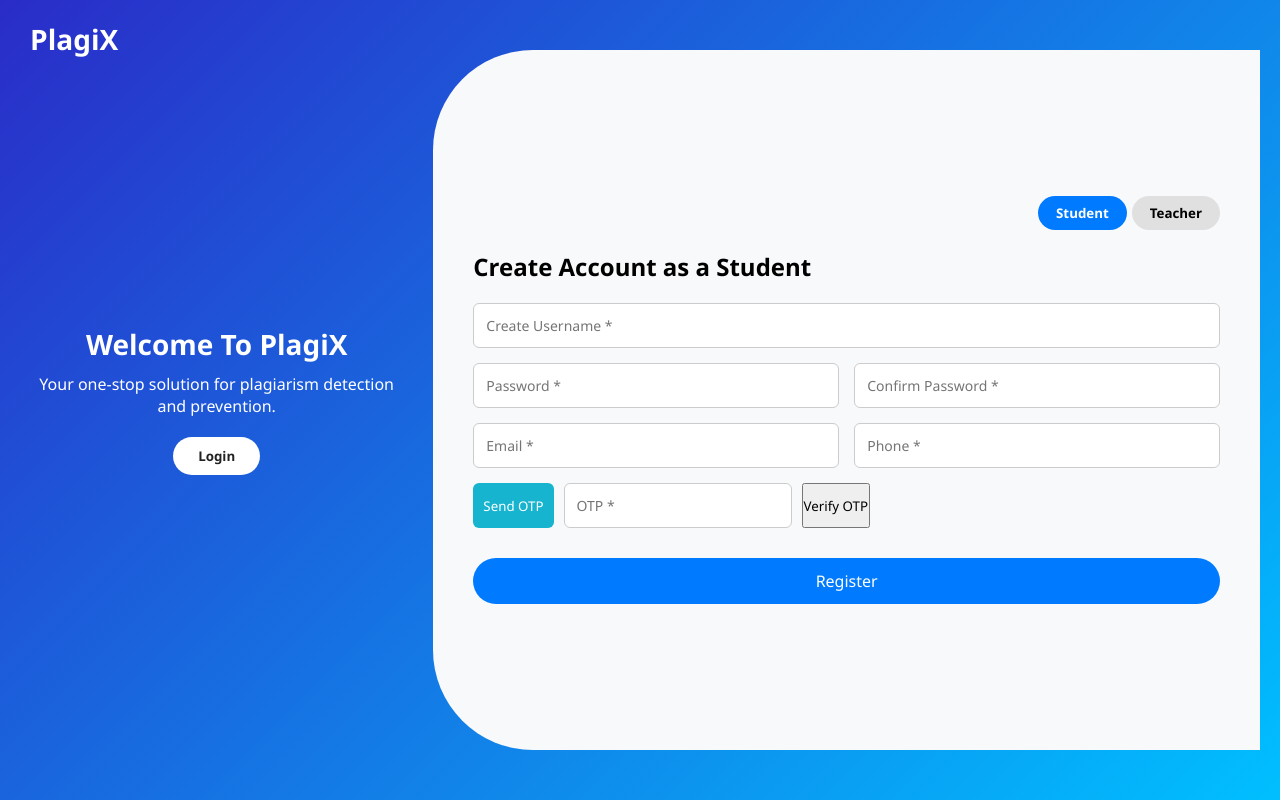
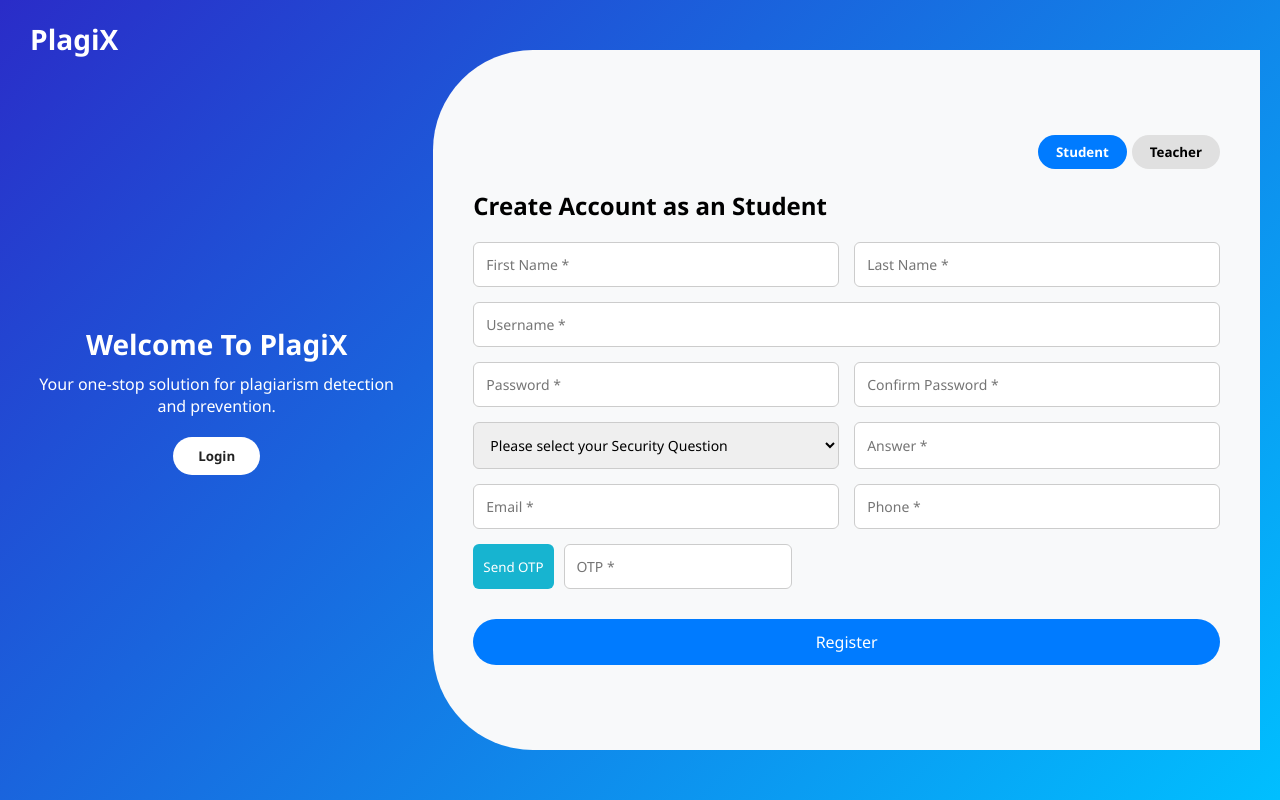
Before and after one commit to vrushali29-git/PlagiX, a React (Vite) app in the folder frontend/: page /signup in a window 1280 px wide. Built offline with nearby package versions, Linux system fonts and the light colour scheme.

Commit message:
Frontend changes

```diff
--- a/frontend/src/components/Homepage/Homepage.css
+++ b/frontend/src/components/Homepage/Homepage.css
@@ -137,7 +137,8 @@ html {
   border-radius: 30px;
   box-shadow: 0 8px 20px rgba(0,0,0,0.3);
   width: 350px;
-  margin-right:70px;
+  margin-right:3rem;
+  margin-bottom:1.5rem;
   position: relative;
   z-index: 5;
 
--- a/frontend/src/components/Signup/Signup.jsx
+++ b/frontend/src/components/Signup/Signup.jsx
@@ -1,6 +1,5 @@
 import React, { useState } from "react";
 import { useNavigate, Link } from "react-router-dom";
-import axios from "axios";
 import "./Signup.css";
 
 const Signup = () => {
@@ -11,20 +10,15 @@ const Signup = () => {
   const [password, setPassword] = useState("");
   const [confirmPassword, setConfirmPassword] = useState("");
   const [passwordError, setPasswordError] = useState("");
-  const [email, setEmail] = useState("");
-  const [phoneError, setPhoneError] = useState("");
-
-  const [phone, setPhone] = useState("");
-  const [otp, setOtp] = useState("");
-  const [otpSent, setOtpSent] = useState(false);
-  const [otpVerified, setOtpVerified] = useState(false);
 
   // Username validation
   const handleUsernameChange = (e) => {
     const value = e.target.value;
     setUsername(value);
+
     const regex =
       /^(?=.*[a-z])(?=.*[A-Z])(?=.*\d)(?=.*[@$!%*?&])[A-Za-z\d@$!%*?&]{8,}$/;
+
     if (!regex.test(value)) {
       setUsernameError(
         "Username must have 1 uppercase, 1 lowercase, 1 number, 1 special character, and be at least 8 characters long."
@@ -53,83 +47,14 @@ const Signup = () => {
     }
   };
 
-  // Phone input validation (E.164)
-  const handlePhoneChange = (e) => {
-    const value = e.target.value.trim();
-    setPhone(value);
-    const e164Regex = /^\+[1-9]\d{1,14}$/;
-    setPhoneError(e164Regex.test(value) ? "" : "Use E.164 format, e.g. +14155551234");
-  };
-
-  // Send OTP
-  const handleSendOTP = async () => {
-    if (!phone) {
-      alert("Please enter your phone number");
-      return;
-    }
-    const e164Regex = /^\+[1-9]\d{1,14}$/;
-    if (!e164Regex.test(phone)) {
-      alert("Please enter phone in E.164 format, e.g., +14155551234");
-      setPhoneError("Use E.164 format, e.g. +14155551234");
-      return;
-    }
-    try {
-      const response = await axios.post(
-        "http://localhost:5000/api/auth/send-otp",
-        { phone }
-      );
-      if (response.data.success) {
-        alert("OTP sent successfully!");
-        setOtpSent(true);
-      }
-    } catch (err) {
-      console.error(err);
-      alert("Failed to send OTP");
-    }
-  };
-
-  // Verify OTP
-  const handleVerifyOTP = async () => {
-    if (!otp) {
-      alert("Enter OTP");
-      return;
-    }
-    try {
-      const response = await axios.post(
-        "http://localhost:5000/api/auth/verify-otp",
-        { phone, otp }
-      );
-      if (response.data.success) {
-        alert("OTP verified successfully!");
-        setOtpVerified(true);
-      }
-    } catch (err) {
-      console.error(err);
-      alert("Invalid OTP");
-    }
-  };
-
-  // Submit form
-  const handleSubmit = async (e) => {
+  const handleSubmit = (e) => {
     e.preventDefault();
     if (usernameError || passwordError) {
       alert("Please fix errors before submitting.");
       return;
     }
-    if (!otpVerified) {
-      alert("Please verify your OTP before registering.");
-      return;
-    }
-    try {
-      const response = await axios.post(
-        "http://localhost:5000/api/auth/register",
-        { role, username, password, email }
-      );
-      alert(response.data.message);
+    alert(`${role} registration successful!`);
     navigate("/");
-    } catch (err) {
-      alert(err.response?.data?.error || "Something went wrong!");
-    }
   };
 
   return (
@@ -137,7 +62,6 @@ const Signup = () => {
       <div className="logo1">
         <h3>PlagiX</h3>
       </div>
-
       {/* Left Section */}
       <div className="left-section">
         <h2>Welcome To PlagiX</h2>
@@ -170,22 +94,31 @@ const Signup = () => {
         {/* Form */}
         <h2 className="form-title">
           {role === "student"
-            ? "Create Account as a Student"
+            ? "Create Account as an Student"
             : "Create Account as a Teacher"}
         </h2>
 
         <form className="signup-form" onSubmit={handleSubmit}>
-          {/* Common Fields */}
+          {role === "student" ? (
+            <>
+              <div className="form-row">
+                <input type="text" placeholder="First Name *" required />
+                <input type="text" placeholder="Last Name *" required />
+
+              </div>
+
               <div className="form-row">
                 <input
                   type="text"
-              placeholder="Create Username *"
+                  placeholder="Username *"
                   value={username}
                   onChange={handleUsernameChange}
                   required
                 />
               </div>
-          {usernameError && <p className="error-message">{usernameError}</p>}
+              {usernameError && (
+                <p className="error-message" >{usernameError} </p>
+              )}
 
               <div className="form-row">
                 <input
@@ -206,51 +139,89 @@ const Signup = () => {
               {passwordError && <p className="error-message">{passwordError}</p>}
 
               <div className="form-row">
-            <input
-              type="email"
-              placeholder="Email *"
-              value={email}
-              onChange={(e) => setEmail(e.target.value)}
-              required
-            />
+
+                <select required>
+                  <option value="">Please select your Security Question</option>
+                  <option value="pet">What is your pet's name?</option>
+                  <option value="school">What is your first school?</option>
+                  <option value="city">What is your birth city?</option>
+                </select>
+                <input type="text" placeholder="Answer *" required />
+              </div>
+
+              <div className="form-row">
+                <input type="email" placeholder="Email *" required />
+                <input type="text" placeholder="Phone *" required />
+
+              </div>
+
+              <div className="form-row">
+                <div className="otp">
+                  <button type="button" className="send-otp-btn">
+                    Send OTP
+                  </button>
+                  <input type="text" placeholder="OTP *" required />
+                </div>
+              </div>
+            </>
+          ) : (
+            <>
+              <div className="form-row">
+                <input type="text" placeholder="Teacher Name *" required />
+                <input type="text" placeholder="Organization *" required />
+              </div>
+
+              <div className="form-row">
                 <input
                   type="text"
-              placeholder="Phone *"
-              value={phone}
-              onChange={handlePhoneChange}
-              pattern="^\+[1-9]\d{1,14}$"
-              title="Use E.164 format, e.g. +14155551234"
+                  placeholder="Username *"
+                  value={username}
+                  onChange={handleUsernameChange}
                   required
                 />
               </div>
-          {phoneError && <p className="error-message">{phoneError}</p>}
+              {usernameError && (
+                <p className="error-message">{usernameError}</p>
+              )}
 
-          {/* OTP Section */}
+              <div className="form-row">
+                <input
+                  type="password"
+                  placeholder="Password *"
+                  value={password}
+                  onChange={handlePasswordChange}
+                  required
+                />
+
+                <input
+                  type="password"
+                  placeholder="Confirm Password *"
+                  value={confirmPassword}
+                  onChange={handleConfirmPasswordChange}
+                  required
+                />
+              </div>
+              {passwordError && <p className="error-message">{passwordError}</p>}
+
+
+
+
+              <div className="form-row">
+
+                <input type="email" placeholder="Email *" required />
+                <input type="text" placeholder="Phone *" required />
+              </div>
+
               <div className="form-row">
                 <div className="otp">
-              <button
-                type="button"
-                className="send-otp-btn"
-                onClick={handleSendOTP}
-              >
+                  <button type="button" className="send-otp-btn">
                     Send OTP
                   </button>
-              <input
-                type="text"
-                placeholder="OTP *"
-                value={otp}
-                onChange={(e) => setOtp(e.target.value)}
-                required
-              />
-              <button
-                type="button"
-                className="verify-otp-btn"
-                onClick={handleVerifyOTP}
-              >
-                Verify OTP
-              </button>
+                  <input type="text" placeholder="OTP *" required />
                 </div>
               </div>
+            </>
+          )}
 
           <button type="submit" className="register-btn">
             Register
--- a/frontend/src/components/Student/Student.css
+++ b/frontend/src/components/Student/Student.css
@@ -1,3 +1,6 @@
+@import url('https://fonts.googleapis.com/css2?family=Material+Symbols+Outlined');
+
+
 /* Dashboard */
 .student-dashboard {
   font-family: 'Arial', sans-serif;
--- a/frontend/src/components/Student/Student.jsx
+++ b/frontend/src/components/Student/Student.jsx
@@ -6,7 +6,7 @@ import Reports from '../common/Reports.jsx';
 import Settings from '../common/Setting.jsx';
 
 const Student = () => {
-  const [activeTab, setActiveTab] = useState('analysis'); // To control the view
+  const [activeTab, setActiveTab] = useState('analysis');
   const [projects, setProjects] = useState([
     {
       title: "Research Paper Analysis",
```
Lines whose indentation alone changed are shown as unchanged.
